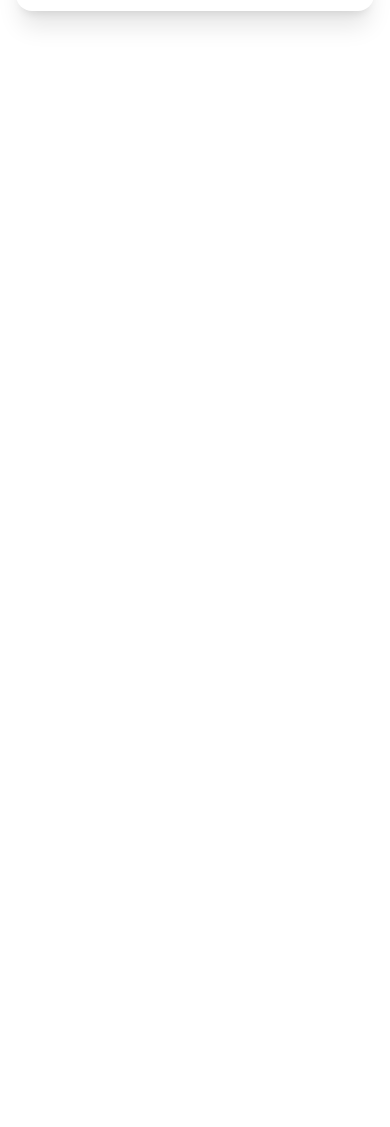
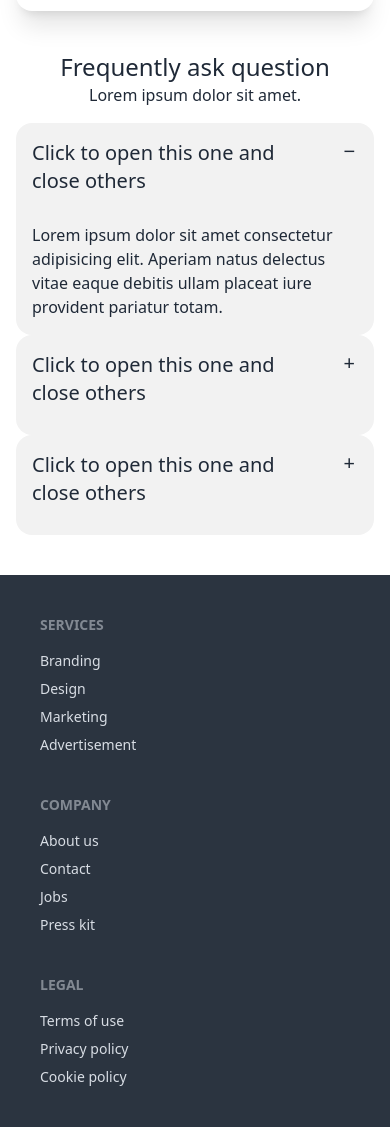
Before and after one commit to JiJetu/daisyUi-apa, a plain HTML site: page index.html in a window 390 px wide. Shown: the part 3640-4767 px from the top of the page. Before the commit the page ends 3691 px from the top, so only its background shows below. Drawn offline with nearby package versions, Linux system fonts and the light colour scheme.

Commit message:
done with responsive

```diff
--- a/index.html
+++ b/index.html
@@ -191,9 +191,67 @@
                 </div>
             </div>
         </section>
+
+        <!-- FAQ section -->
+        <section class="max-w-screen-xl mx-auto mb-10 px-4 md:px-8 lg:px-10">
+            <div class="text-center mb-4">
+                <h3 class="text-2xl md:text4xl font-medium">Frequently ask question</h3>
+                <p class="text-base">Lorem ipsum dolor sit amet.</p>
+            </div>
+            <div>
+                <div class="collapse collapse-plus bg-base-200">
+                    <input type="radio" name="my-accordion-3" checked="checked" />
+                    <div class="collapse-title mb-3 text-xl font-medium">
+                        Click to open this one and close others
+                    </div>
+                    <div class="collapse-content">
+                      <p>Lorem ipsum dolor sit amet consectetur adipisicing elit. Aperiam natus delectus vitae eaque debitis ullam placeat iure provident pariatur totam.</p>
+                    </div>
+                  </div>
+                  <div class="collapse collapse-plus bg-base-200">
+                    <input type="radio" name="my-accordion-3" />
+                    <div class="collapse-title mb-3 text-xl font-medium">
+                        Click to open this one and close others
+                    </div>
+                    <div class="collapse-content">
+                      <p>Lorem ipsum, dolor sit amet consectetur adipisicing elit. Recusandae culpa delectus exercitationem, rerum eum obcaecati vero consequuntur vel nemo molestiae.</p>
+                    </div>
+                  </div>
+                  <div class="collapse collapse-plus bg-base-200">
+                    <input type="radio" name="my-accordion-3" />
+                    <div class="collapse-title mb-3 text-xl font-medium">
+                        Click to open this one and close others
+                    </div>
+                    <div class="collapse-content">
+                      <p>Lorem ipsum dolor sit amet consectetur adipisicing elit. Dolor pariatur nisi reiciendis, velit facere accusamus modi delectus esse quidem assumenda?</p>
+                    </div>
+                  </div>
+            </div>
+        </section>
     </main>
     <footer>
-
+        <footer class="footer p-10 bg-neutral text-neutral-content">
+            <div>
+              <span class="footer-title">Services</span>
+              <a class="link link-hover">Branding</a>
+              <a class="link link-hover">Design</a>
+              <a class="link link-hover">Marketing</a>
+              <a class="link link-hover">Advertisement</a>
+            </div>
+            <div>
+              <span class="footer-title">Company</span>
+              <a class="link link-hover">About us</a>
+              <a class="link link-hover">Contact</a>
+              <a class="link link-hover">Jobs</a>
+              <a class="link link-hover">Press kit</a>
+            </div>
+            <div>
+              <span class="footer-title">Legal</span>
+              <a class="link link-hover">Terms of use</a>
+              <a class="link link-hover">Privacy policy</a>
+              <a class="link link-hover">Cookie policy</a>
+            </div>
+          </footer>
     </footer>
 </body>
 
```
